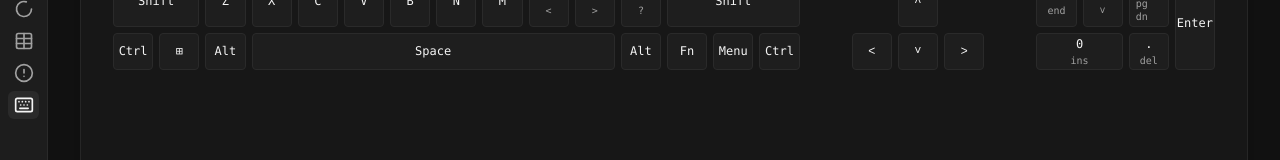
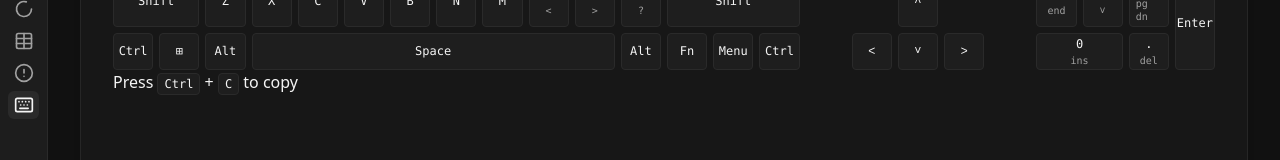
Before and after one commit to Villy-P/corekit-ui, a SvelteKit app: page /kbd in a window 1280 px wide. Shown: the part 357-517 px from the top of the page. Built offline with nearby package versions, Linux system fonts and the light colour scheme.

Commit message:
fix: change KBD component wrapper from div to span; add copy instruction text

```diff
--- a/src/lib/components/KBD.svelte
+++ b/src/lib/components/KBD.svelte
@@ -13,11 +13,11 @@
     const combinedClass = $derived(twMerge(defaultClass, className));
 </script>
 
-<div class={combinedClass} {...restProps}>
+<span class={combinedClass} {...restProps}>
     {@render children?.()}
     {#if subtext}
         <span class="text-sub-text text-[10px] mt-0.5">
             {@render subtext?.()}
         </span>
     {/if}
-</div>
+</span>
--- a/src/routes/kbd/+page.svelte
+++ b/src/routes/kbd/+page.svelte
@@ -131,5 +131,7 @@
             <KBD class="col-span-2">0{#snippet subtext()}ins{/snippet}</KBD>
             <KBD class="col-span-1">.{#snippet subtext()}del{/snippet}</KBD>
         </div>
+
+        <Text>Press <KBD>Ctrl</KBD> + <KBD>C</KBD> to copy</Text>
     </div>
 </div>
```
